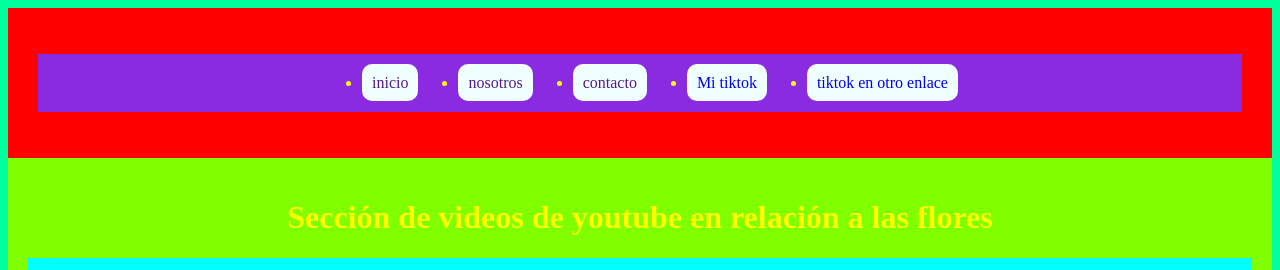
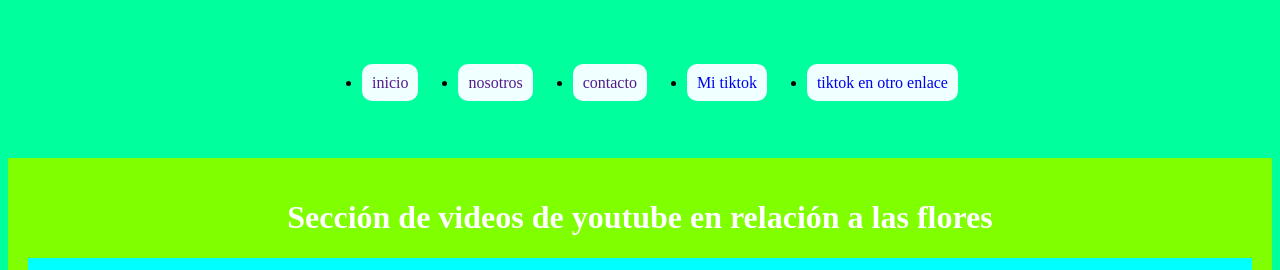
Before and after one commit to emersonxinay/pagina_construida_tiktok, a plain HTML site: page index.html in a window 1280 px wide. Shown: the top 270 px of the page. Drawn offline with Linux system fonts and the light colour scheme.

Commit message:
fix: estilos

```diff
--- a/assets/estilo.css
+++ b/assets/estilo.css
@@ -1,15 +1,15 @@
 body {
    background-color: rgb(0, 255, 157);
-   color: yellow;
+
 }
 
 nav {
-   background: red;
+
    padding: 30px;
 }
 
 ul {
-   background: blueviolet;
+
    display: flex;
    justify-content: center;
 
@@ -32,6 +32,9 @@ main {
    padding: 20px;
    text-align: center;
 
+}
+main h1 {
+   color: rgb(255, 255, 255);
 }
 section {
    background-color: aqua;
```
